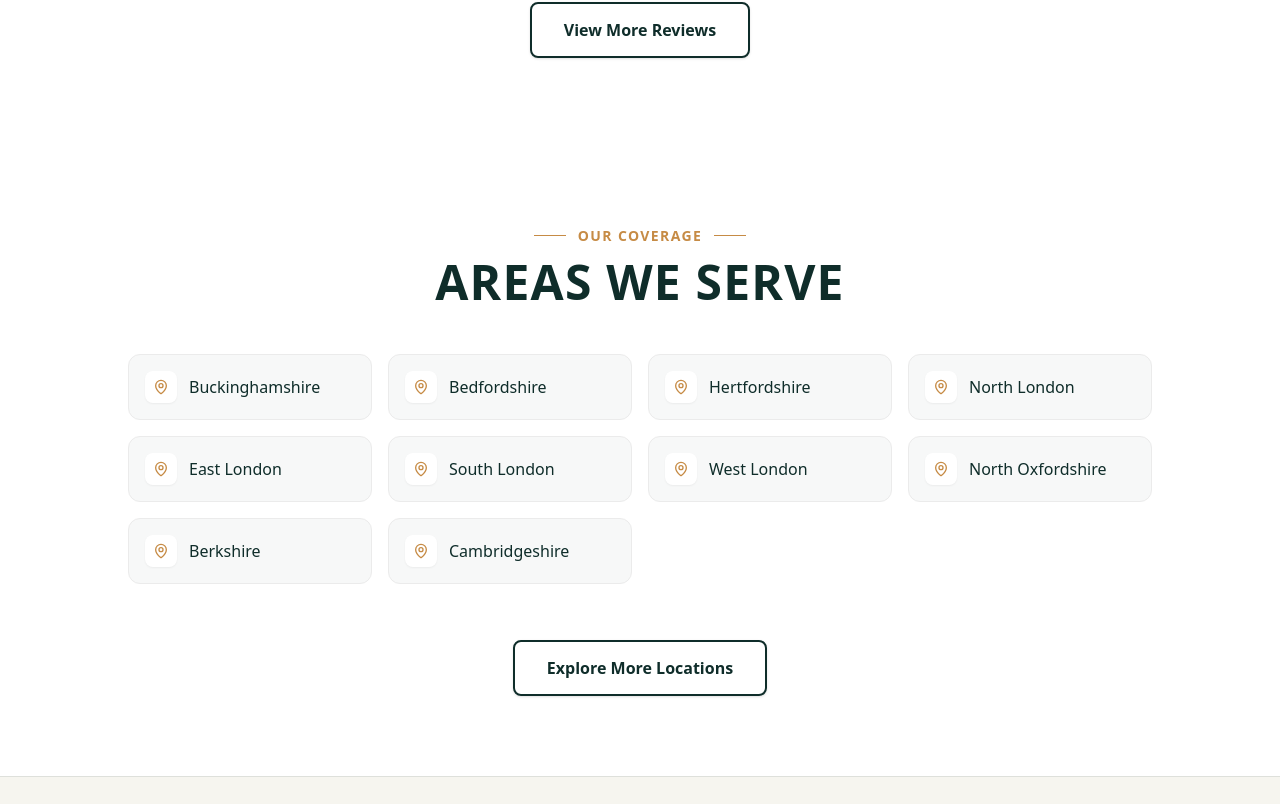
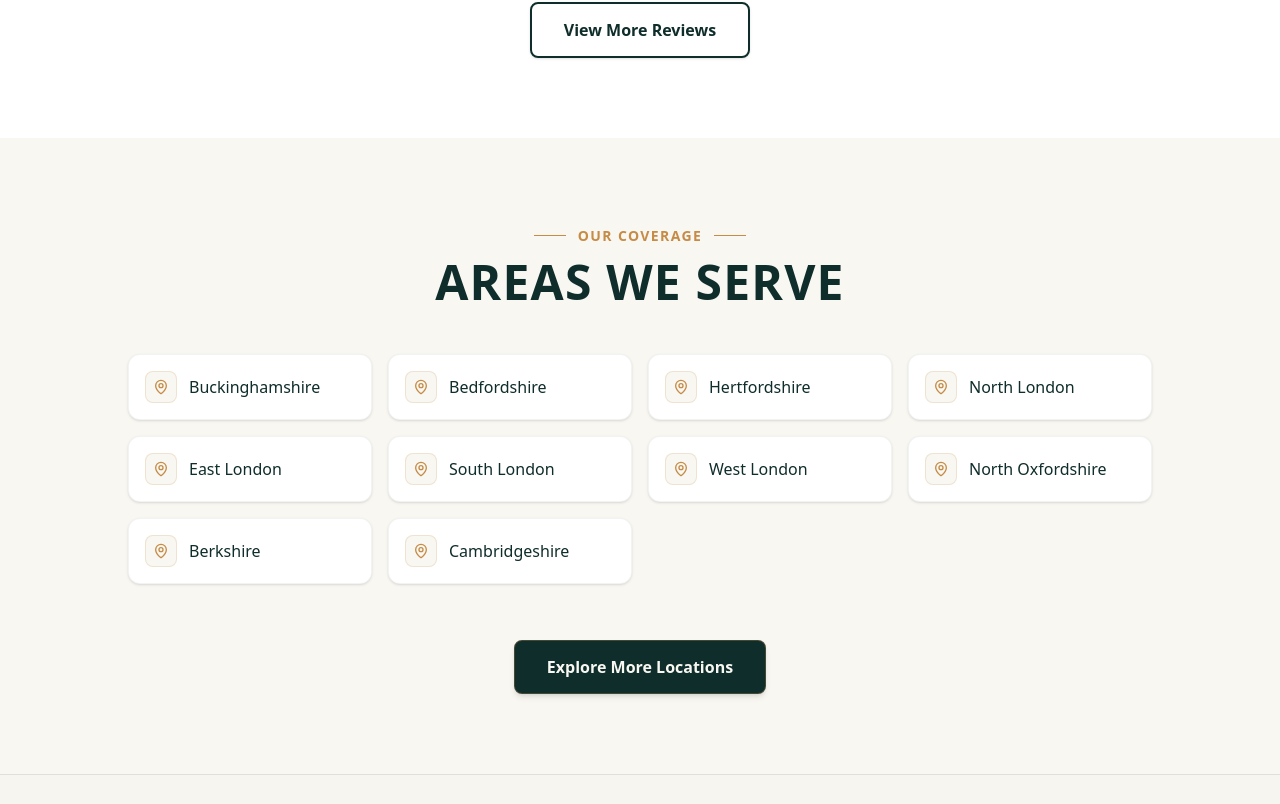
Before and after one commit to Sijan666/rehabTherapy, a React (Vite) app: page /conditions in a window 1280 px wide. Shown: the part 5056-5860 px from the top of the page. Built offline with nearby package versions, Linux system fonts and the light colour scheme.

Commit message:
feat: location section update

```diff
--- a/src/components/treatLayouts/Location.jsx
+++ b/src/components/treatLayouts/Location.jsx
@@ -1,3 +1,73 @@
+// import React from "react";
+// import { MapPin } from "lucide-react";
+
+// const Location = () => {
+//   const locations = [
+//     "Buckinghamshire",
+//     "Bedfordshire",
+//     "Hertfordshire",
+//     "North London",
+//     "East London",
+//     "South London",
+//     "West London",
+//     "North Oxfordshire",
+//     "Berkshire",
+//     "Cambridgeshire",
+//   ];
+
+//   return (
+//     <div className="font-sans">
+//       {/* AREAS WE SERVE SECTION */}
+//       <section className="bg-white py-20 px-4 sm:px-6 lg:px-8">
+//         <div className="max-w-6xl mx-auto text-center">
+//           {/* Sub-header Badge */}
+//           <div className="inline-flex items-center gap-3 mb-3">
+//             <span className="h-[1px] w-8 bg-[#C68B45]"></span>
+//             <span className="text-[#C68B45] uppercase tracking-widest text-xs sm:text-sm font-semibold">
+//               Our Coverage
+//             </span>
+//             <span className="h-[1px] w-8 bg-[#C68B45]"></span>
+//           </div>
+
+//           {/* Section Header */}
+//           <h2 className="text-3xl sm:text-4xl md:text-5xl font-extrabold text-[#0F2D2A] uppercase tracking-wide mb-12">
+//             Areas We Serve
+//           </h2>
+
+//           {/* Locations Grid */}
+//           <div className="grid grid-cols-1 sm:grid-cols-2 md:grid-cols-3 lg:grid-cols-4 gap-4 max-w-5xl mx-auto mb-14 text-left">
+//             {locations.map((location, index) => (
+//               <div
+//                 key={index}
+//                 className="flex items-center gap-3 bg-[#F2F4F4]/60 p-4 rounded-xl border border-[#EBEBEB] hover:border-[#C68B45]/40 hover:bg-white hover:shadow-md transition-all duration-300"
+//               >
+//                 <div className="w-8 h-8 rounded-lg bg-white flex items-center justify-center text-[#C68B45] shadow-xs flex-shrink-0">
+//                   <MapPin className="w-4 h-4" />
+//                 </div>
+//                 <span className="text-[#0F2D2A] text-base font-medium">
+//                   {location}
+//                 </span>
+//               </div>
+//             ))}
+//           </div>
+
+//           {/* Explore More Button */}
+//           <div>
+//             <button className="border-2 border-[#0F2D2A] text-[#0F2D2A] hover:bg-[#0F2D2A] hover:text-white font-semibold text-base px-8 py-3.5 rounded-lg transition-all duration-300 shadow-sm hover:shadow-md active:scale-95">
+//               Explore More Locations
+//             </button>
+//           </div>
+//         </div>
+//       </section>
+//     </div>
+//   );
+// };
+
+// export default Location;
+
+
+
+
 import React from "react";
 import { MapPin } from "lucide-react";
 
@@ -18,7 +88,7 @@ const Location = () => {
   return (
     <div className="font-sans">
       {/* AREAS WE SERVE SECTION */}
-      <section className="bg-white py-20 px-4 sm:px-6 lg:px-8">
+      <section className="bg-[#F8F7F2] py-20 px-4 sm:px-6 lg:px-8">
         <div className="max-w-6xl mx-auto text-center">
           {/* Sub-header Badge */}
           <div className="inline-flex items-center gap-3 mb-3">
@@ -39,9 +109,9 @@ const Location = () => {
             {locations.map((location, index) => (
               <div
                 key={index}
-                className="flex items-center gap-3 bg-[#F2F4F4]/60 p-4 rounded-xl border border-[#EBEBEB] hover:border-[#C68B45]/40 hover:bg-white hover:shadow-md transition-all duration-300"
+                className="flex items-center gap-3 bg-white rounded-xl p-4 border border-[#0F2D2A]/5 hover:border-[#C68B45]/40 shadow-sm hover:shadow-md transition-all duration-300 group cursor-pointer"
               >
-                <div className="w-8 h-8 rounded-lg bg-white flex items-center justify-center text-[#C68B45] shadow-xs flex-shrink-0">
+                <div className="w-8 h-8 rounded-lg bg-[#F8F7F2] flex items-center justify-center text-[#C68B45] border border-[#C68B45]/20 flex-shrink-0 group-hover:bg-[#0F2D2A] group-hover:text-[#C68B45] transition-colors duration-300">
                   <MapPin className="w-4 h-4" />
                 </div>
                 <span className="text-[#0F2D2A] text-base font-medium">
@@ -53,7 +123,7 @@ const Location = () => {
 
           {/* Explore More Button */}
           <div>
-            <button className="border-2 border-[#0F2D2A] text-[#0F2D2A] hover:bg-[#0F2D2A] hover:text-white font-semibold text-base px-8 py-3.5 rounded-lg transition-all duration-300 shadow-sm hover:shadow-md active:scale-95">
+            <button className="bg-[#0F2D2A] hover:bg-[#112926] text-[#F8F7F2] font-semibold text-base px-8 py-3.5 rounded-lg transition-all duration-300 shadow-md hover:shadow-lg active:scale-95 border border-[#C68B45]/30 focus:outline-none">
               Explore More Locations
             </button>
           </div>
```
